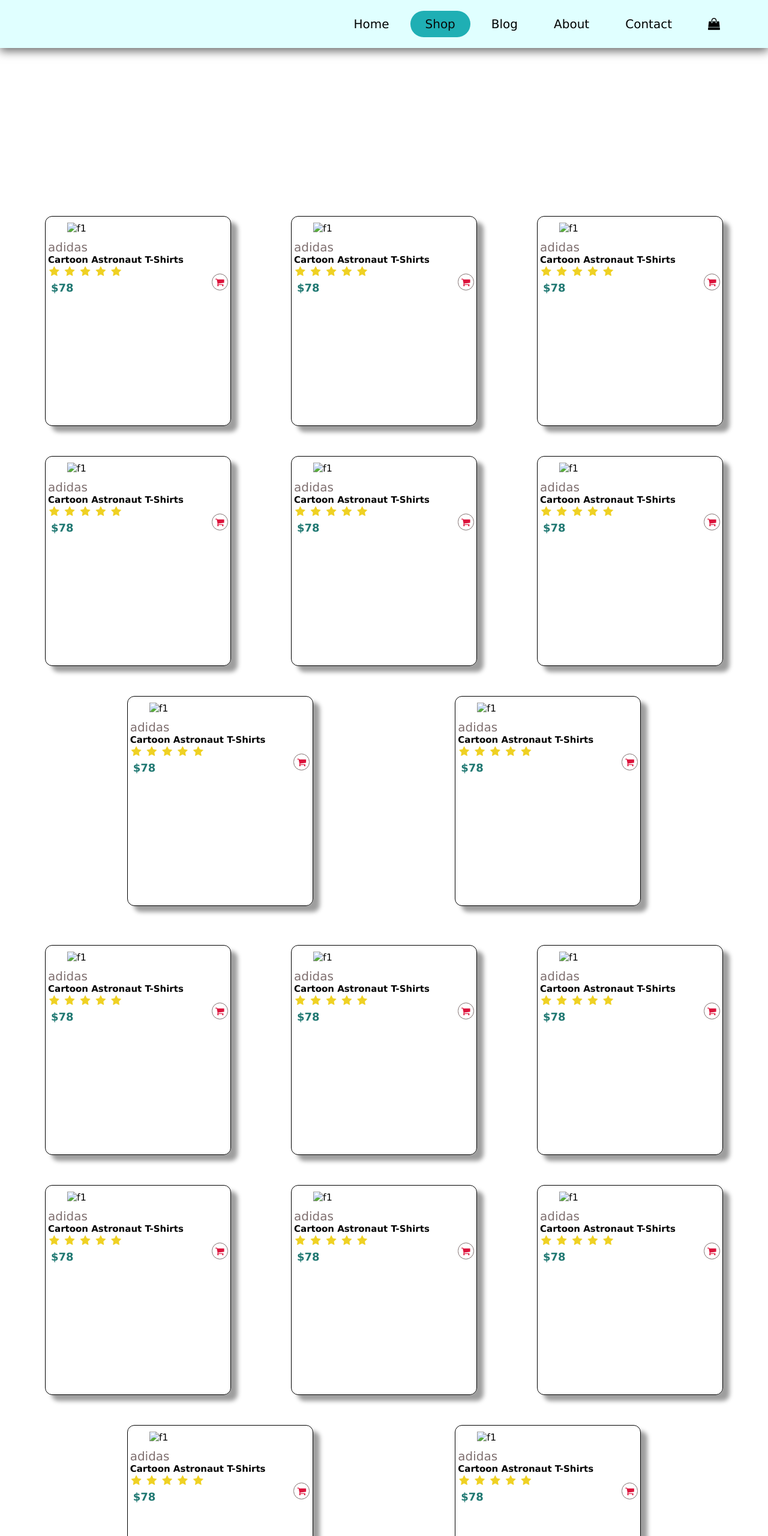
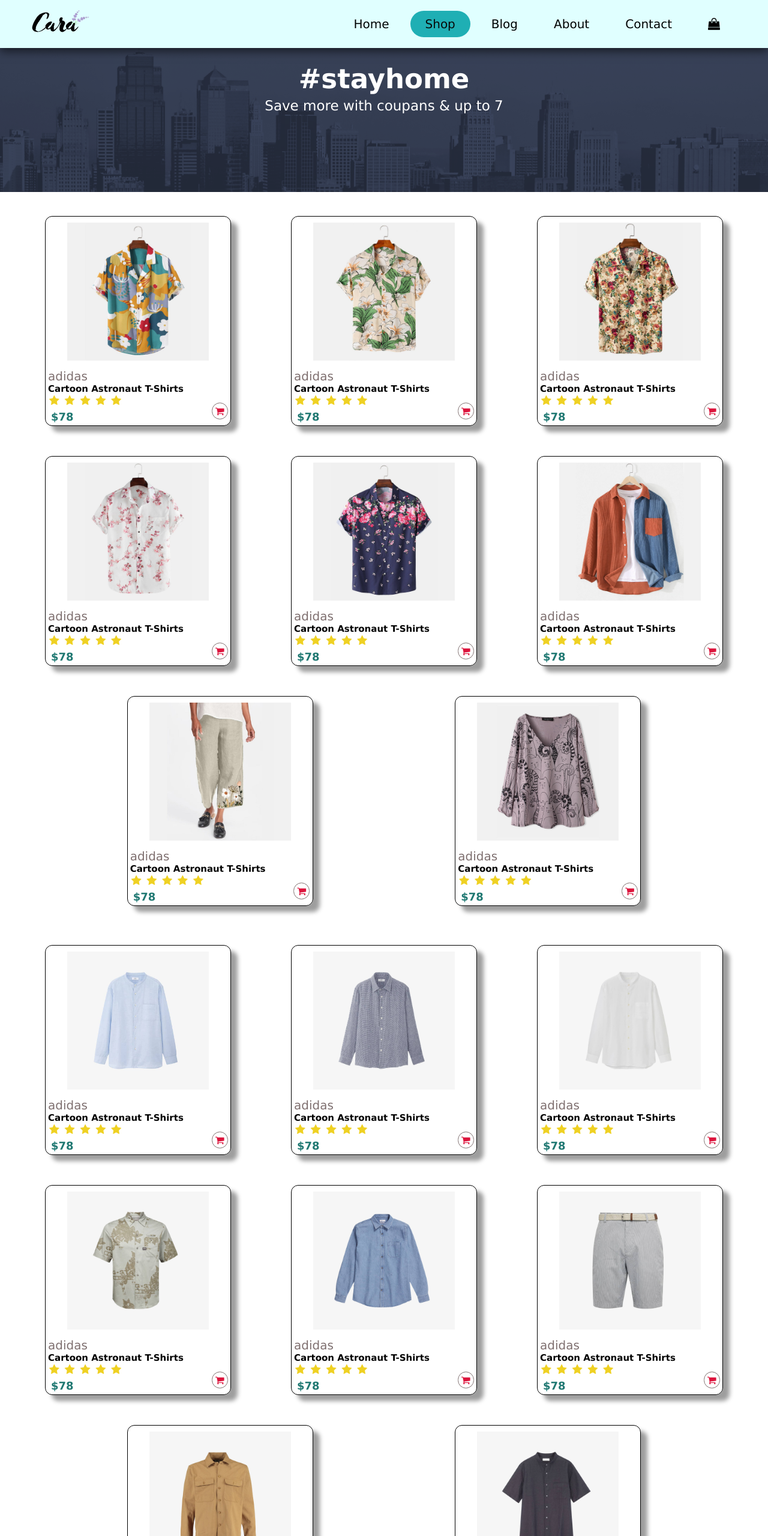
Before and after one commit to mkkapadi12/mayurcarashopping, a plain HTML site: page Shop.html in a window 1280 px wide. Shown: the top 2560 px of the page at 60% size. Drawn offline with Linux system fonts and the light colour scheme; the site is published under a folder, as on GitHub Pages, so addresses that start at the root find nothing.

Commit message:
imageschange

```diff
--- a/Shop.html
+++ b/Shop.html
@@ -14,7 +14,7 @@
 
   <body>
     <header>
-      <div class="logo"><img src="/img/logo.png" alt="" /></div>
+      <div class="logo"><img src="./img/logo.png" alt="" /></div>
       <div class="hamburger">
         <i class="fa fa-bars"></i>
       </div>
@@ -43,7 +43,7 @@
     <section class="section3">
       <div class="pro-container">
         <div class="pro-items" onclick="window.location.href='product.html';">
-          <img src="/img/products/f1.jpg" alt="f1" />
+          <img src="./img/products/f1.jpg" alt="f1" />
           <div class="des">
             <span>adidas</span>
             <h5>Cartoon Astronaut T-Shirts</h5>
@@ -59,7 +59,7 @@
           </div>
         </div>
         <div class="pro-items" onclick="window.location.href='product.html';">
-          <img src="/img/products/f2.jpg" alt="f1" />
+          <img src="./img/products/f2.jpg" alt="f1" />
           <div class="des">
             <span>adidas</span>
             <h5>Cartoon Astronaut T-Shirts</h5>
@@ -75,7 +75,7 @@
           </div>
         </div>
         <div class="pro-items" onclick="window.location.href='product.html';">
-          <img src="/img/products/f3.jpg" alt="f1" />
+          <img src="./img/products/f3.jpg" alt="f1" />
           <div class="des">
             <span>adidas</span>
             <h5>Cartoon Astronaut T-Shirts</h5>
@@ -91,7 +91,7 @@
           </div>
         </div>
         <div class="pro-items" onclick="window.location.href='product.html';">
-          <img src="/img/products/f4.jpg" alt="f1" />
+          <img src="./img/products/f4.jpg" alt="f1" />
           <div class="des">
             <span>adidas</span>
             <h5>Cartoon Astronaut T-Shirts</h5>
@@ -107,7 +107,7 @@
           </div>
         </div>
         <div class="pro-items" onclick="window.location.href='product.html';">
-          <img src="/img/products/f5.jpg" alt="f1" />
+          <img src="./img/products/f5.jpg" alt="f1" />
           <div class="des">
             <span>adidas</span>
             <h5>Cartoon Astronaut T-Shirts</h5>
@@ -123,7 +123,7 @@
           </div>
         </div>
         <div class="pro-items" onclick="window.location.href='product.html';">
-          <img src="/img/products/f6.jpg" alt="f1" />
+          <img src="./img/products/f6.jpg" alt="f1" />
           <div class="des">
             <span>adidas</span>
             <h5>Cartoon Astronaut T-Shirts</h5>
@@ -141,7 +141,7 @@
           </div>
         </div>
         <div class="pro-items" onclick="window.location.href='product.html';">
-          <img src="/img/products/f7.jpg" alt="f1" />
+          <img src="./img/products/f7.jpg" alt="f1" />
           <div class="des">
             <span>adidas</span>
             <h5>Cartoon Astronaut T-Shirts</h5>
@@ -157,7 +157,7 @@
           </div>
         </div>
         <div class="pro-items" onclick="window.location.href='product.html';">
-          <img src="/img/products/f8.jpg" alt="f1" />
+          <img src="./img/products/f8.jpg" alt="f1" />
           <div class="des">
             <span>adidas</span>
             <h5>Cartoon Astronaut T-Shirts</h5>
@@ -178,7 +178,7 @@
     <section class="section3">
       <div class="pro-container">
         <div class="pro-items">
-          <img src="/img/products/n1.jpg" alt="f1" />
+          <img src="./img/products/n1.jpg" alt="f1" />
           <div class="des">
             <span>adidas</span>
             <h5>Cartoon Astronaut T-Shirts</h5>
@@ -194,7 +194,7 @@
           </div>
         </div>
         <div class="pro-items">
-          <img src="/img/products/n2.jpg" alt="f1" />
+          <img src="./img/products/n2.jpg" alt="f1" />
           <div class="des">
             <span>adidas</span>
             <h5>Cartoon Astronaut T-Shirts</h5>
@@ -210,7 +210,7 @@
           </div>
         </div>
         <div class="pro-items">
-          <img src="/img/products/n3.jpg" alt="f1" />
+          <img src="./img/products/n3.jpg" alt="f1" />
           <div class="des">
             <span>adidas</span>
             <h5>Cartoon Astronaut T-Shirts</h5>
@@ -226,7 +226,7 @@
           </div>
         </div>
         <div class="pro-items">
-          <img src="/img/products/n4.jpg" alt="f1" />
+          <img src="./img/products/n4.jpg" alt="f1" />
           <div class="des">
             <span>adidas</span>
             <h5>Cartoon Astronaut T-Shirts</h5>
@@ -242,7 +242,7 @@
           </div>
         </div>
         <div class="pro-items">
-          <img src="/img/products/n5.jpg" alt="f1" />
+          <img src="./img/products/n5.jpg" alt="f1" />
           <div class="des">
             <span>adidas</span>
             <h5>Cartoon Astronaut T-Shirts</h5>
@@ -258,7 +258,7 @@
           </div>
         </div>
         <div class="pro-items">
-          <img src="/img/products/n6.jpg" alt="f1" />
+          <img src="./img/products/n6.jpg" alt="f1" />
           <div class="des">
             <span>adidas</span>
             <h5>Cartoon Astronaut T-Shirts</h5>
@@ -274,7 +274,7 @@
           </div>
         </div>
         <div class="pro-items">
-          <img src="/img/products/n7.jpg" alt="f1" />
+          <img src="./img/products/n7.jpg" alt="f1" />
           <div class="des">
             <span>adidas</span>
             <h5>Cartoon Astronaut T-Shirts</h5>
@@ -290,7 +290,7 @@
           </div>
         </div>
         <div class="pro-items">
-          <img src="/img/products/n8.jpg" alt="f1" />
+          <img src="./img/products/n8.jpg" alt="f1" />
           <div class="des">
             <span>adidas</span>
             <h5>Cartoon Astronaut T-Shirts</h5>
@@ -331,7 +331,7 @@
     <section class="section9">
       <div class="main-footer">
         <div class="footer1">
-          <img src="img/logo.png" alt="logo" />
+          <img src="./img/logo.png" alt="logo" />
           <h1>Contact</h1>
           <div class="col">
             <p>
--- a/style.css
+++ b/style.css
@@ -697,7 +697,7 @@ header {
 .section4 {
   width: 100%;
   height: 35vh;
-  background-image: url("/img/banner/b2.jpg");
+  background-image: url("./img/banner/b2.jpg");
   background-size: cover;
   background-position: center;
   background-repeat: no-repeat;
@@ -764,7 +764,7 @@ header {
   margin: 12px 5px;
   width: 685px;
   height: 50vh;
-  background-image: url("/img/banner/b17.jpg");
+  background-image: url("./img/banner/b17.jpg");
   background-size: cover;
   background-position: center;
   background-repeat: no-repeat;
@@ -772,7 +772,7 @@ header {
 }
 
 .section6 .banner-box2 {
-  background-image: url("/img/banner/b10.jpg");
+  background-image: url("./img/banner/b10.jpg");
 }
 
 .section6 .banner-box h4 {
@@ -820,7 +820,7 @@ header {
   margin: 25px 5px;
   width: 453px;
   height: 35vh;
-  background-image: url(/img/banner/b7.jpg);
+  background-image: url("./img/banner/b7.jpg");
   background-size: cover;
   background-position: top 0% right 30%;
   background-repeat: no-repeat;
@@ -828,11 +828,11 @@ header {
 }
 
 .section7 .box2 {
-  background-image: url(/img/banner/b4.jpg);
+  background-image: url("./img/banner/b4.jpg");
 }
 
 .section7 .box3 {
-  background-image: url(/img/banner/b18.jpg);
+  background-image: url("./img/banner/b18.jpg");
 }
 
 .section7 .banner-box h4 {
@@ -852,7 +852,7 @@ header {
   flex-wrap: wrap;
   align-items: center;
   justify-content: center;
-  background-image: url("img/banner/b14.png");
+  background-image: url("./img/banner/b14.png");
   background-position: 20% 30%;
   background-repeat: no-repeat;
   /* background-size: cover; */
@@ -985,7 +985,7 @@ header {
 .shop-page {
   width: 100%;
   height: 40vh;
-  background-image: url("/img/banner/b1.jpg");
+  background-image: url("./img/banner/b1.jpg");
   background-repeat: no-repeat;
   background-size: cover;
 }
@@ -1132,7 +1132,7 @@ header {
 #blog-header {
   width: 100%;
   height: 40vh;
-  background-image: url("/img/banner/b19.jpg");
+  background-image: url("./img/banner/b19.jpg");
 }
 
 #blog {
@@ -1213,7 +1213,7 @@ header {
 }
 
 .shop-page {
-  background-image: url("/img/about/banner.png");
+  background-image: url("./img/about/banner.png");
 }
 
 #about {
```
Also changed, not shown: index.html (+1 -1 lines).
